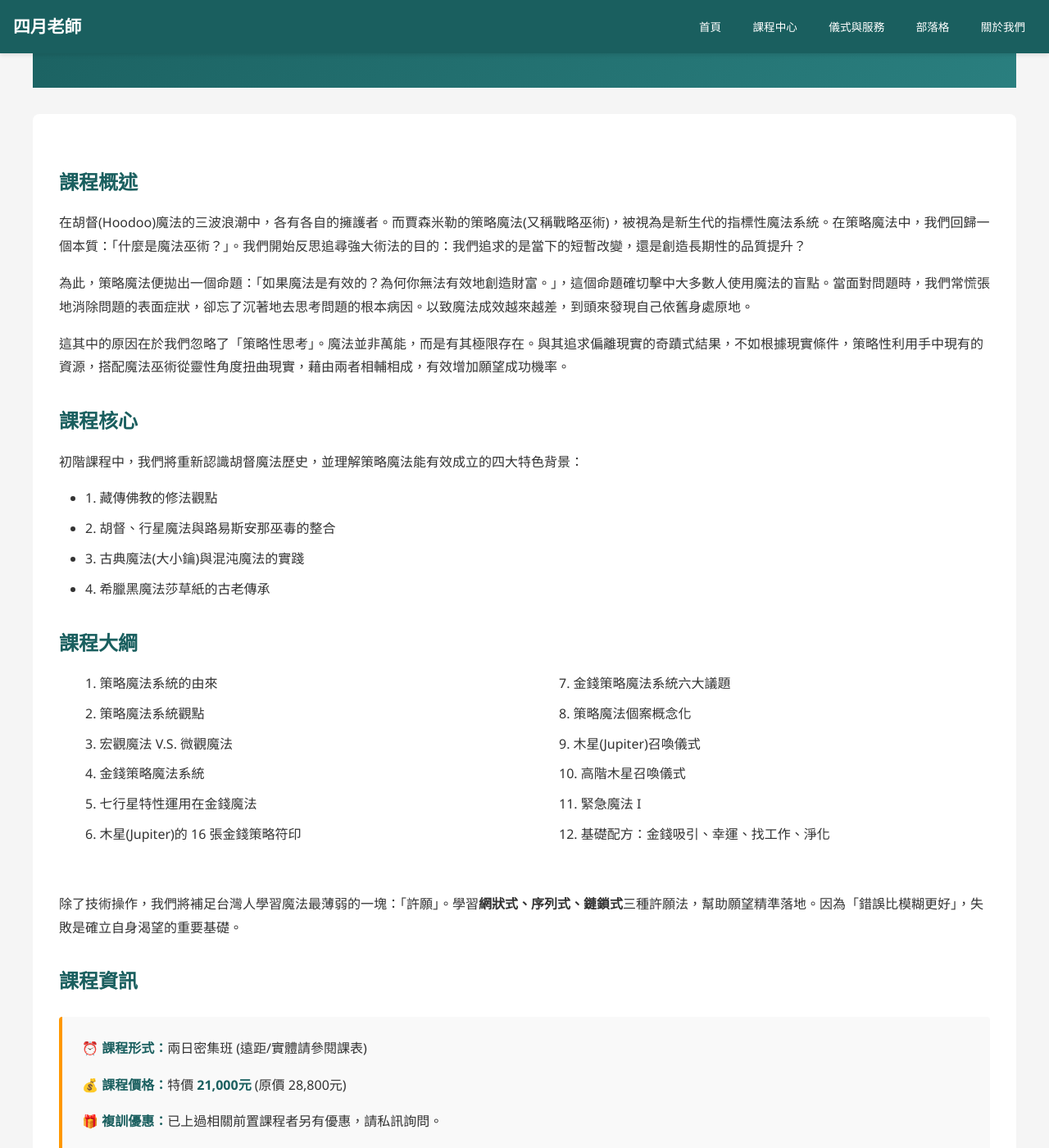
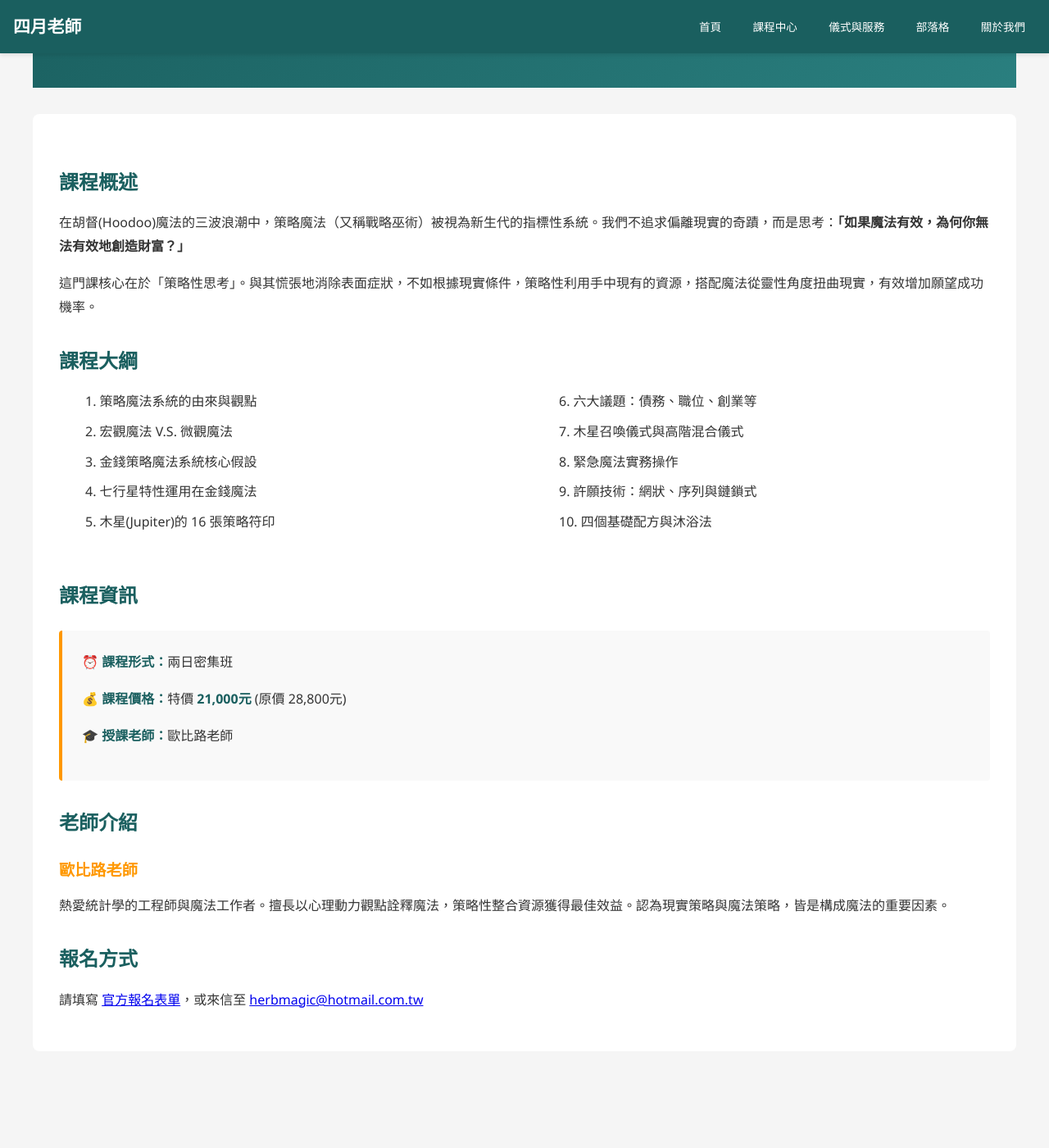
Before and after one commit to light4uliuphone-lang/hoodoo, a Jekyll site: the page built from courses/course-018.html, in a window 1280 px wide and 1400 px high, scrolled down 268 px. Shown: the whole window at 82% size. Built offline with Jekyll 4.4.1, drawn with Linux system fonts in a browser that asks for light colours; some of the changed text lies outside the part shown.

Commit message:
Update course-018.html

```diff
--- a/courses/course-018.html
+++ b/courses/course-018.html
@@ -1,6 +1,6 @@
 ---
 layout: default
-title: "策略魔法初階密集班 - 歐比路老師"
+title: "金錢策略魔法初階 - 歐比路老師"
 permalink: /courses/course-018/
 ---
 
@@ -8,7 +8,7 @@
     <a href="/course.html" class="back-link">← 返回課程中心</a>
 
     <div class="course-detail-header">
-        <h1>{{ page.title | split: " - " | first }}</h1>
+        <h1>金錢策略魔法初階</h1>
         <div class="meta">
             <span>📈 策略性思考</span>
             <span>💰 金錢魔法</span>
@@ -19,73 +19,44 @@
 
     <div class="course-detail-content">
         <h2>課程概述</h2>
-        <p>在胡督(Hoodoo)魔法的三波浪潮中，各有各自的擁護者。而賈森米勒的策略魔法(又稱戰略巫術)，被視為是新生代的指標性魔法系統。在策略魔法中，我們回歸一個本質：「什麼是魔法巫術？」。我們開始反思追尋強大術法的目的：我們追求的是當下的短暫改變，還是創造長期性的品質提升？</p>
+        <p>在胡督(Hoodoo)魔法的三波浪潮中，策略魔法（又稱戰略巫術）被視為新生代的指標性系統。我們不追求偏離現實的奇蹟，而是思考：<strong>「如果魔法有效，為何你無法有效地創造財富？」</strong></p>
 
-        <p>為此，策略魔法便拋出一個命題：「如果魔法是有效的？為何你無法有效地創造財富。」，這個命題確切擊中大多數人使用魔法的盲點。當面對問題時，我們常慌張地消除問題的表面症狀，卻忘了沉著地去思考問題的根本病因。以致魔法成效越來越差，到頭來發現自己依舊身處原地。</p>
-
-        <p>這其中的原因在於我們忽略了「策略性思考」。魔法並非萬能，而是有其極限存在。與其追求偏離現實的奇蹟式結果，不如根據現實條件，策略性利用手中現有的資源，搭配魔法巫術從靈性角度扭曲現實，藉由兩者相輔相成，有效增加願望成功機率。</p>
-
-        <h2>課程核心</h2>
-        <p>初階課程中，我們將重新認識胡督魔法歷史，並理解策略魔法能有效成立的四大特色背景：</p>
-        <ul style="line-height: 1.8; margin-bottom: 2rem;">
-            <li>1. 藏傳佛教的修法觀點</li>
-            <li>2. 胡督、行星魔法與路易斯安那巫毒的整合</li>
-            <li>3. 古典魔法(大小鑰)與混沌魔法的實踐</li>
-            <li>4. 希臘黑魔法莎草紙的古老傳承</li>
-        </ul>
+        <p>這門課核心在於「策略性思考」。與其慌張地消除表面症狀，不如根據現實條件，策略性利用手中現有的資源，搭配魔法從靈性角度扭曲現實，有效增加願望成功機率。</p>
 
         <h2>課程大綱</h2>
         <div style="display: grid; grid-template-columns: 1fr 1fr; gap: 20px; margin-bottom: 2rem;">
             <ul style="line-height: 1.8; list-style-type: none; padding-left: 0;">
-                <li>1. 策略魔法系統的由來</li>
-                <li>2. 策略魔法系統觀點</li>
-                <li>3. 宏觀魔法 V.S. 微觀魔法</li>
-                <li>4. 金錢策略魔法系統</li>
-                <li>5. 七行星特性運用在金錢魔法</li>
-                <li>6. 木星(Jupiter)的 16 張金錢策略符印</li>
+                <li>1. 策略魔法系統的由來與觀點</li>
+                <li>2. 宏觀魔法 V.S. 微觀魔法</li>
+                <li>3. 金錢策略魔法系統核心假設</li>
+                <li>4. 七行星特性運用在金錢魔法</li>
+                <li>5. 木星(Jupiter)的 16 張策略符印</li>
             </ul>
             <ul style="line-height: 1.8; list-style-type: none; padding-left: 0;">
-                <li>7. 金錢策略魔法系統六大議題</li>
-                <li>8. 策略魔法個案概念化</li>
-                <li>9. 木星(Jupiter)召喚儀式</li>
-                <li>10. 高階木星召喚儀式</li>
-                <li>11. 緊急魔法 I</li>
-                <li>12. 基礎配方：金錢吸引、幸運、找工作、淨化</li>
+                <li>6. 六大議題：債務、職位、創業等</li>
+                <li>7. 木星召喚儀式與高階混合儀式</li>
+                <li>8. 緊急魔法實務操作</li>
+                <li>9. 許願技術：網狀、序列與鏈鎖式</li>
+                <li>10. 四個基礎配方與沐浴法</li>
             </ul>
         </div>
 
-        <p>除了技術操作，我們將補足台灣人學習魔法最薄弱的一塊：「許願」。學習<strong>網狀式、序列式、鏈鎖式</strong>三種許願法，幫助願望精準落地。因為「錯誤比模糊更好」，失敗是確立自身渴望的重要基礎。</p>
-
         <h2>課程資訊</h2>
         <div class="course-info-box">
-            <p><strong>⏰ 課程形式：</strong>兩日密集班 (遠距/實體請參閱課表)</p>
+            <p><strong>⏰ 課程形式：</strong>兩日密集班</p>
             <p><strong>💰 課程價格：</strong>特價 <strong>21,000元</strong> (原價 28,800元)</p>
-            <p><strong>🎁 複訓優惠：</strong>已上過相關前置課程者另有優惠，請私訊詢問。</p>
-            <p><strong>🎓 適合對象：</strong>不論程度，只要追求魔法視覺地圖與實作能力提升者皆適合。</p>
-        </div>
-
-        <h2>📜 策略魔法學習路徑</h2>
-        <div class="series-nav" style="background-color: #f5f5f5; padding: 1.5rem; border-radius: 8px; margin: 2rem 0; border-left: 4px solid #1a5f5f;">
-            <p style="margin-bottom: 1rem; font-weight: bold; color: #1a5f5f;">📈 金錢策略系列：</p>
-            <ul style="list-style: none; padding-left: 0; line-height: 1.8;">
-                <li><strong>▶ 1. 【初階】策略魔法密集班（目前所在）</strong></li>
-                <li>2. 【中階】策略魔法物質擴張班</li>
-                <li>3. 【高階】單元一：財務糾紛</li>
-                <li>4. 【高階】單元二：店面風水</li>
-            </ul>
+            <p><strong>🎓 授課老師：</strong>歐比路老師</p>
         </div>
 
         <h2>老師介紹</h2>
         <div class="teacher-info">
             <h3>歐比路老師</h3>
-            <p>早上是位熱愛統計學的工程師，晚上則變成鑽研咒術的魔法工作者。喜愛以心理動力觀點詮釋魔法，擅長策略性整合有限資源，獲得最佳化魔法效益。認為現實策略與魔法策略，皆是構成魔法的重要因素。粉絲專頁：歐比路藥草魔法實驗室</p>
+            <p>熱愛統計學的工程師與魔法工作者。擅長以心理動力觀點詮釋魔法，策略性整合資源獲得最佳效益。認為現實策略與魔法策略，皆是構成魔法的重要因素。</p>
         </div>
 
         <h2>報名方式</h2>
         <div class="registration-info">
-            <p><strong>方式一：</strong>請填寫 <a href="https://www.hoodoo.me/" target="_blank">官方報名表單</a>。</p>
-            <p><strong>方式二：</strong>請來信至 <a href="mailto:{{ site.email | default: 'herbmagic@hotmail.com.tw' }}">{{ site.email | default: 'herbmagic@hotmail.com.tw' }}</a></p>
-            <p>郵件標題請註明：<strong>「報名 {{ page.title | split: " - " | first }}」</strong>，並告知您的姓名與聯絡電話。</p>
+            <p>請填寫 <a href="https://www.hoodoo.me/" target="_blank">官方報名表單</a>，或來信至 <a href="mailto:{{ site.email | default: 'herbmagic@hotmail.com.tw' }}">{{ site.email | default: 'herbmagic@hotmail.com.tw' }}</a></p>
         </div>
     </div>
 </div>
```
